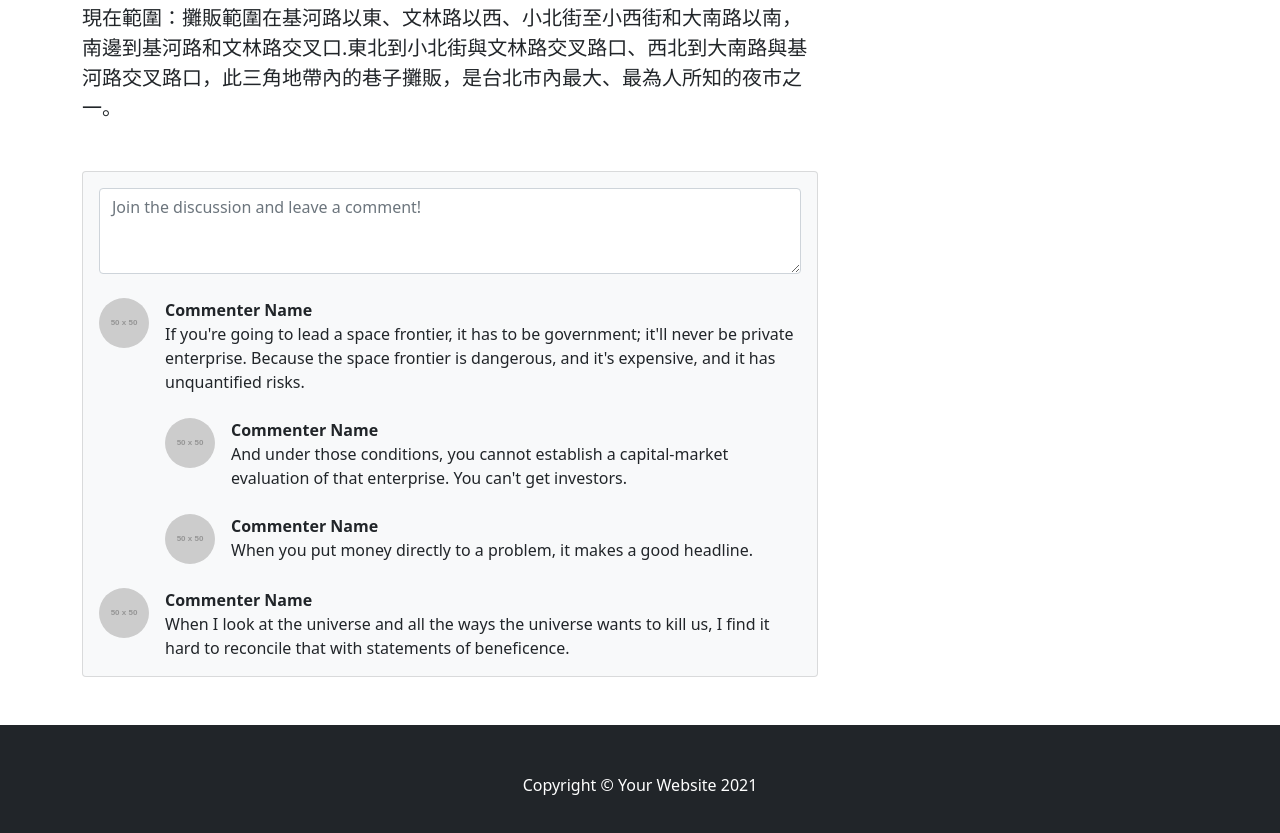
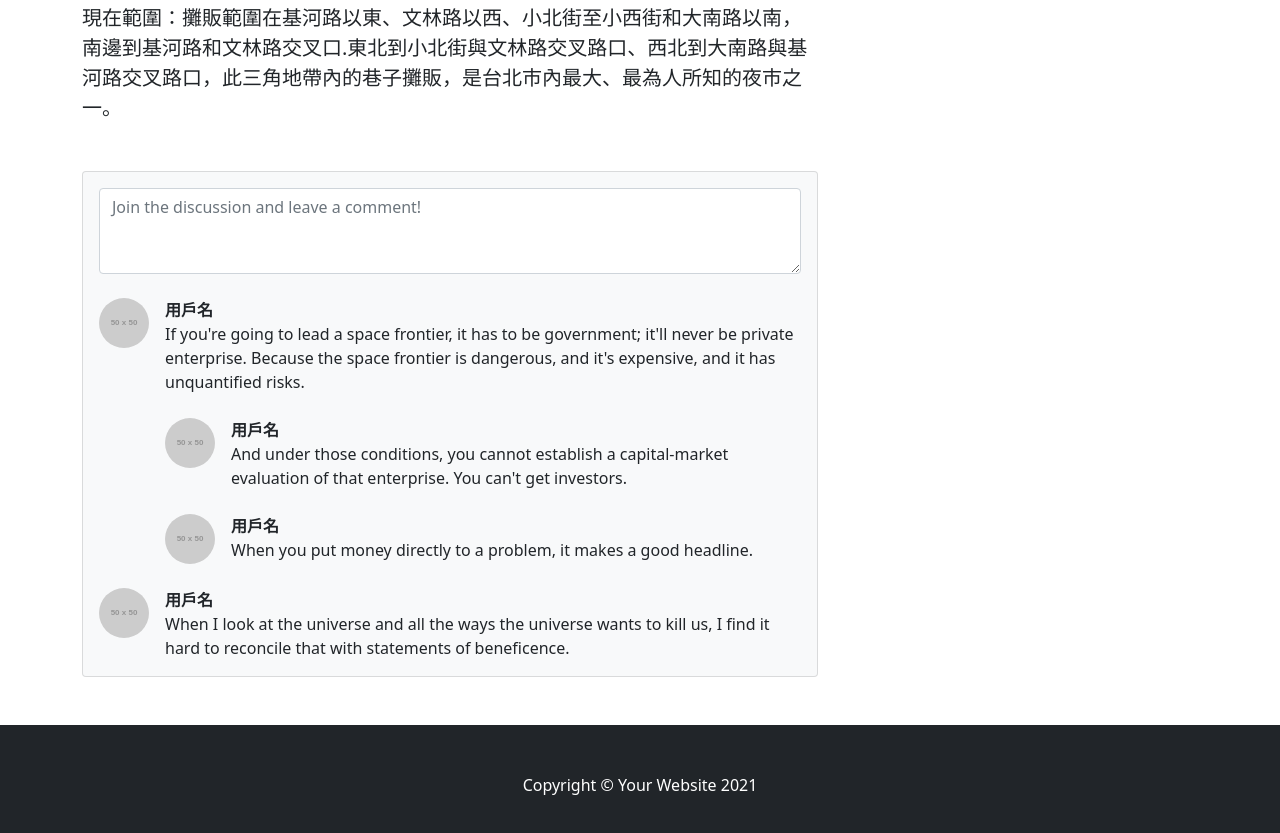
Before and after one commit to kuopoting/k21, a plain HTML site: page index.html in a window 1280 px wide. Shown: the part 1521-2354 px from the top of the page. Drawn offline with nearby package versions, Linux system fonts and the light colour scheme; placeholder pictures from the web are drawn by us.

Commit message:
Update index.html

```diff
--- a/index.html
+++ b/index.html
@@ -19,10 +19,10 @@
                 <button class="navbar-toggler" type="button" data-bs-toggle="collapse" data-bs-target="#navbarSupportedContent" aria-controls="navbarSupportedContent" aria-expanded="false" aria-label="Toggle navigation"><span class="navbar-toggler-icon"></span></button>
                 <div class="collapse navbar-collapse" id="navbarSupportedContent">
                     <ul class="navbar-nav ms-auto mb-2 mb-lg-0">
-                        <li class="nav-item"><a class="nav-link" href="#">首頁</a></li>
+                        <li class="nav-item"><a class="nav-link" href="https://kuopoting.github.io/-/">首頁</a></li>
                         <li class="nav-item"><a class="nav-link" href="#!"></a></li>
                         <li class="nav-item"><a class="nav-link" href="#!"></a></li>
-                        <li class="nav-item"><a class="nav-link active" aria-current="page" href="#">Blog</a></li>
+                        <li class="nav-item"><a class="nav-link active" aria-current="page" href="#"></a></li>
                     </ul>
                 </div>
             </div>
@@ -73,13 +73,13 @@
                                     <!-- Parent comment-->
                                     <div class="flex-shrink-0"><img class="rounded-circle" src="https://dummyimage.com/50x50/ced4da/6c757d.jpg" alt="..." /></div>
                                     <div class="ms-3">
-                                        <div class="fw-bold">Commenter Name</div>
+                                        <div class="fw-bold">用戶名</div>
                                         If you're going to lead a space frontier, it has to be government; it'll never be private enterprise. Because the space frontier is dangerous, and it's expensive, and it has unquantified risks.
                                         <!-- Child comment 1-->
                                         <div class="d-flex mt-4">
                                             <div class="flex-shrink-0"><img class="rounded-circle" src="https://dummyimage.com/50x50/ced4da/6c757d.jpg" alt="..." /></div>
                                             <div class="ms-3">
-                                                <div class="fw-bold">Commenter Name</div>
+                                                <div class="fw-bold">用戶名</div>
                                                 And under those conditions, you cannot establish a capital-market evaluation of that enterprise. You can't get investors.
                                             </div>
                                         </div>
@@ -87,7 +87,7 @@
                                         <div class="d-flex mt-4">
                                             <div class="flex-shrink-0"><img class="rounded-circle" src="https://dummyimage.com/50x50/ced4da/6c757d.jpg" alt="..." /></div>
                                             <div class="ms-3">
-                                                <div class="fw-bold">Commenter Name</div>
+                                                <div class="fw-bold">用戶名</div>
                                                 When you put money directly to a problem, it makes a good headline.
                                             </div>
                                         </div>
@@ -97,7 +97,7 @@
                                 <div class="d-flex">
                                     <div class="flex-shrink-0"><img class="rounded-circle" src="https://dummyimage.com/50x50/ced4da/6c757d.jpg" alt="..." /></div>
                                     <div class="ms-3">
-                                        <div class="fw-bold">Commenter Name</div>
+                                        <div class="fw-bold">用戶名</div>
                                         When I look at the universe and all the ways the universe wants to kill us, I find it hard to reconcile that with statements of beneficence.
                                     </div>
                                 </div>
```
